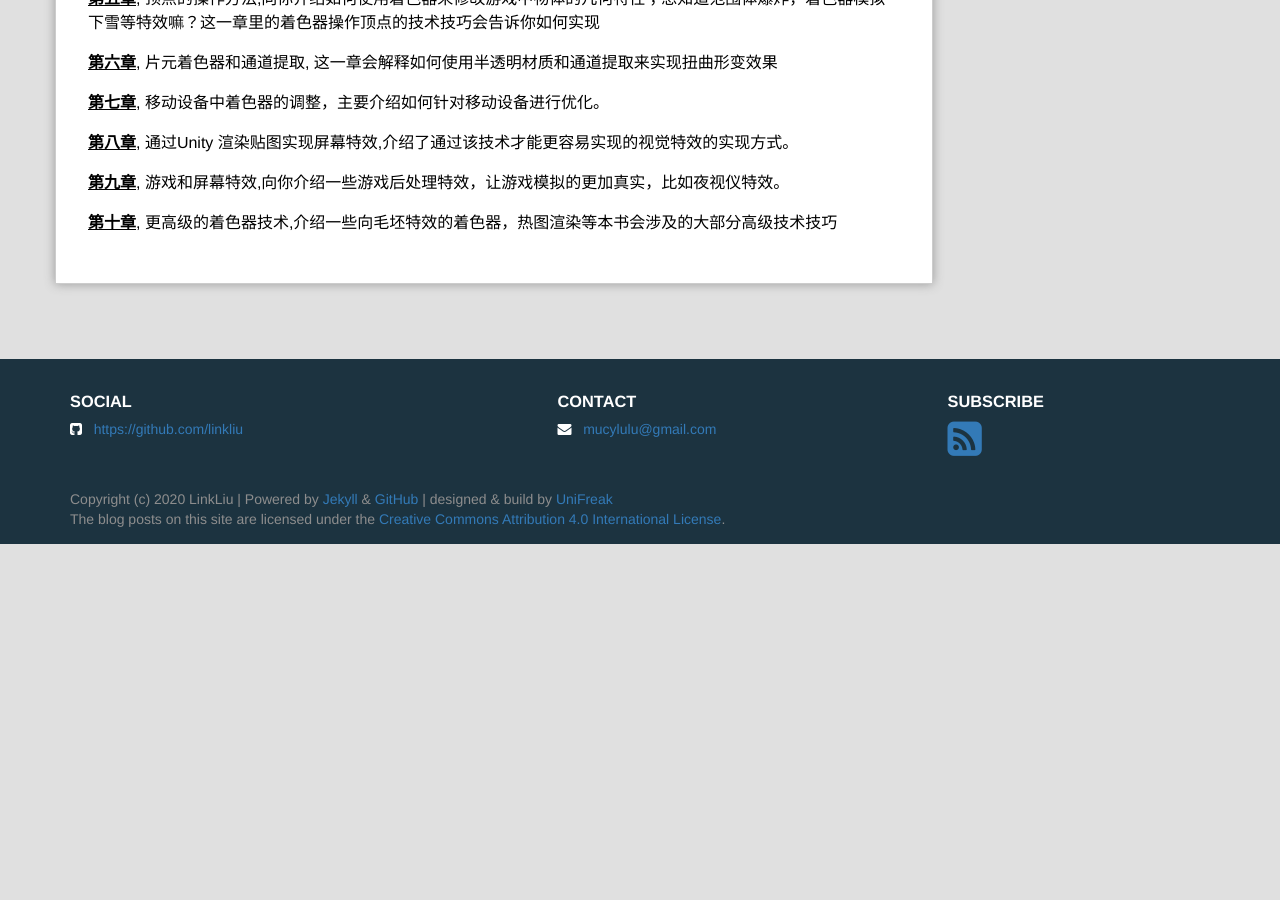
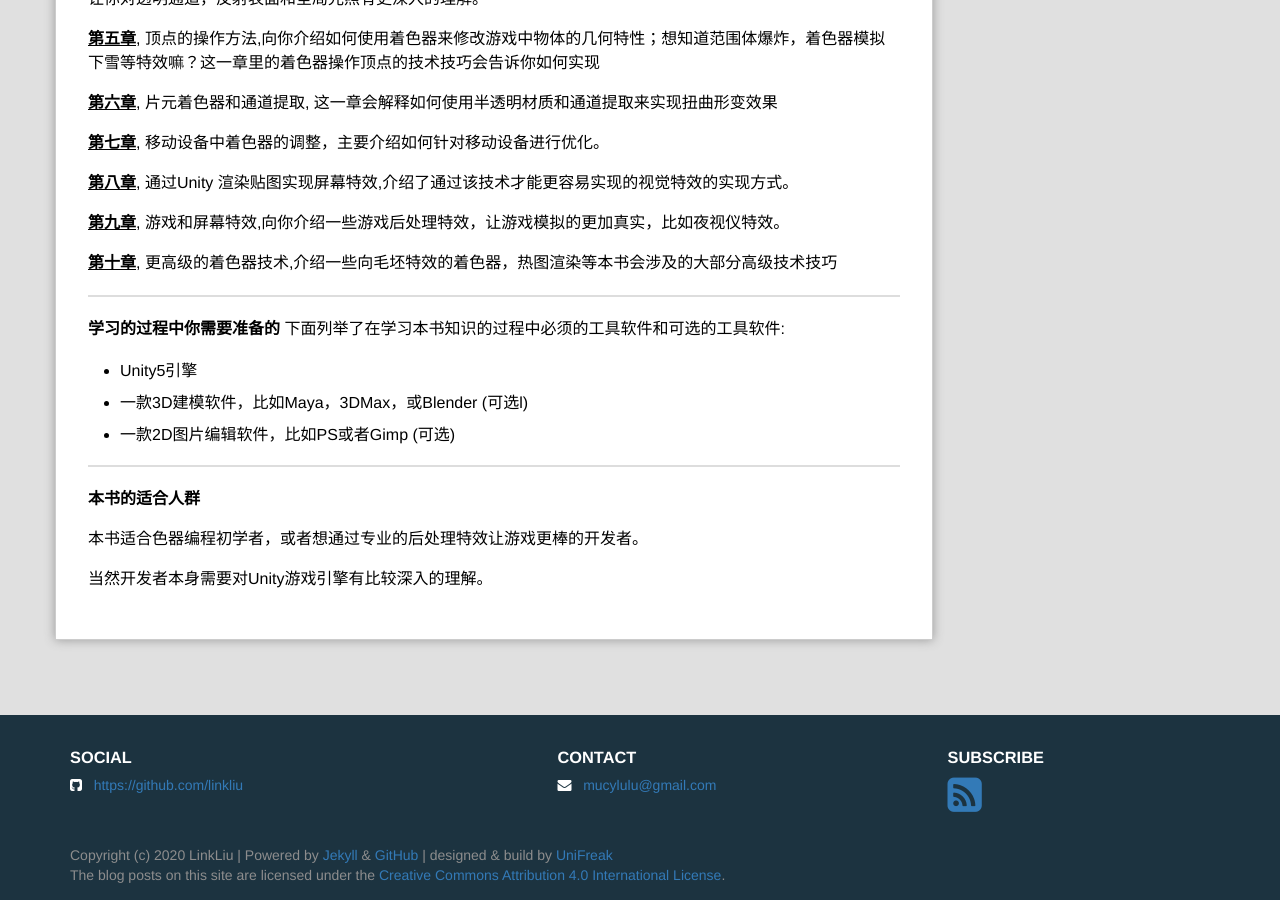
Before and after one commit to linkliu/tech-landscape, a Jekyll site: the page built from _posts/2020-08-04-Unity 5.x Shaders and Effects Cookbook中文版翻译（第二版）.md, in a window 1280 px wide and 900 px high, scrolled down 15062 px. Built offline with Jekyll 4.4.1, drawn with Linux system fonts in a browser that asks for light colours; comment, search, counter and statistics services are not loaded; before the commit the page ends 15606 px from its top, so only the background shows below that.

Commit message:
本书适合人群，需要准备的工具软件

```diff
--- a/_posts/2020-08-04-Unity 5.x Shaders and Effects Cookbook中文版翻译（第二版）.md
+++ b/_posts/2020-08-04-Unity 5.x Shaders and Effects Cookbook中文版翻译（第二版）.md
@@ -27,9 +27,9 @@ tags: [U3D, Shader,Cookbook,中文版]
 
 - [这本书包含哪些内容](#whatcover)
 
-- 学习的过程中你需要准备的
+- [学习的过程中你需要准备的](#youneed)
 
-- 本书的适合人群
+- [本书的适合人群](#who_for)
 
 - 内容结构
 
@@ -673,6 +673,7 @@ Nilesh Mohite
 <span id = "whatcover"></span>
 
 **这本书包含哪些内容**
+
 **<u>第一章</u>**,创建你的第一个着色器, 向你介绍如何在unity4和unity5中编写着色器代码（我会试着在unity2018上去实验，保证shader代码的正常执行，不限于unity4和5）。
 
 **<u>第二章</u>**, 表面着色器和贴图映射, 介绍了一些如何实现表面着色器的通用且实用的技术，比如如何给游戏模型使用贴图和法线贴图。
@@ -692,3 +693,26 @@ Nilesh Mohite
 **<u>第九章</u>**, 游戏和屏幕特效,向你介绍一些游戏后处理特效，让游戏模拟的更加真实，比如夜视仪特效。
 
 **<u>第十章</u>**, 更高级的着色器技术,介绍一些向毛坯特效的着色器，热图渲染等本书会涉及的大部分高级技术技巧
+
+***
+
+<span id="youneed"></span>
+
+**学习的过程中你需要准备的**
+下面列举了在学习本书知识的过程中必须的工具软件和可选的工具软件:
+
+- Unity5引擎
+- 一款3D建模软件，比如Maya，3DMax，或Blender (可选l)
+- 一款2D图片编辑软件，比如PS或者Gimp (可选)
+
+
+
+***
+
+<span id = "who_for"></span>
+
+**本书的适合人群**
+
+本书适合色器编程初学者，或者想通过专业的后处理特效让游戏更棒的开发者。
+
+当然开发者本身需要对Unity游戏引擎有比较深入的理解。
```
Also changed, not shown: _cookbook_translate/2020-08-10-学习的过程中你需要准备的.md (added, +11 -0 lines), _cookbook_translate/2020-08-10-本书的适合人群.md (added, +10 -0 lines).
